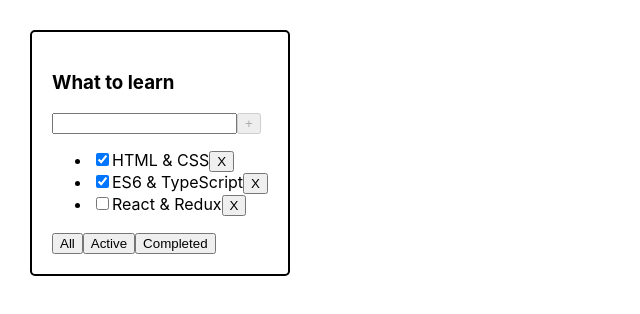
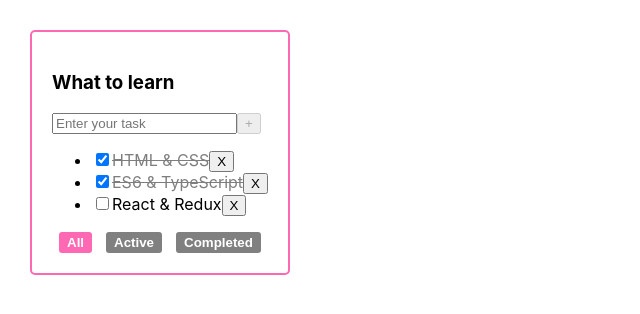
Before and after one commit to skiffter1337/TodoList, a React (Create React App) app: page / in a window 1280 px wide. Shown: the top 314 px of the page, without its empty margins (0-640 px from the left). Built offline with nearby package versions, Linux system fonts and the light colour scheme.

Commit message:
add checkbox logic, add conditional rendered classes, refactored TodoList.tsx

```diff
--- a/src/App.css
+++ b/src/App.css
@@ -8,7 +8,44 @@
 }
 
 .todolist {
-  border: 2px solid black;
+  border: 2px solid hotpink;
   border-radius: 5px;
   padding: 20px;
 }
+
+
+.task {
+  font-weight: bold;
+}
+
+.task-is-done {
+  text-decoration: line-through;
+  opacity: 0.5;
+}
+
+.active-filter {
+  background-color: hotpink;
+  font-weight: bold;
+  color: white;
+  border: 2px solid hotpink;
+  border-radius: 3px ;
+}
+
+.filter-button {
+  background-color: gray;
+  font-weight: bold;
+  color: white;
+  border: 2px solid gray;
+  border-radius: 3px ;
+}
+
+.filter-btn-container {
+  display: flex;
+  justify-content: space-around;
+}
+
+.input-error {
+  border: 2px solid hotpink;
+  border-radius: 2px;
+  outline: none;
+}
--- a/src/App.tsx
+++ b/src/App.tsx
@@ -1,6 +1,6 @@
 import React, {useState} from 'react';
 import './App.css';
-import TodoList, {TaskType} from "./TodoList";
+import {TodoList, TaskType} from "./TodoList";
 import {v1} from "uuid";
 
 
@@ -13,7 +13,7 @@ const App = () => {
         {id: v1(), title: "ES6 & TypeScript", isDone: true},
         {id: v1(), title: "React & Redux", isDone: false},
     ])
-
+    const [filter, setFilter] = useState<FilteredType>("all")
     const addNewTask = (title: string) => {
         let newTask: TaskType = {id: v1(), title: title, isDone: false}
         setTasks([newTask, ...tasks])
@@ -22,9 +22,6 @@ const App = () => {
         const updatedTasks = tasks.filter(tasks => tasks.id !== tasksId)
         setTasks(updatedTasks)
     }
-
-    const [filter, setFilter] = useState<FilteredType>("all")
-
     const getFilteredTasks = (tasks: TaskType[], filter: FilteredType): TaskType[] => {
         switch (filter) {
             case "active":
@@ -36,6 +33,10 @@ const App = () => {
         }
     }
     const filteredTasks: TaskType[] = getFilteredTasks(tasks, filter)
+    const changeTaskStatus = (tasksId: string, newIsDone: boolean) => {
+     setTasks(tasks.map(t => t.id === tasksId ? {...t, isDone: newIsDone} : t))
+    }
+
 
     return (
         <div className="App">
@@ -44,6 +45,8 @@ const App = () => {
                       removeTasks={removeTasks}
                       setFilter={setFilter}
                       addNewTask={addNewTask}
+                      changeTaskStatus={changeTaskStatus}
+                      filter={filter}
             />
         </div>
     );
--- a/src/TasksList.tsx
+++ b/src/TasksList.tsx
@@ -1,22 +1,25 @@
-import React from 'react';
+import React, {ChangeEvent} from 'react';
 import {TaskType} from "./TodoList";
 
-type TasksListPropsType= {
+type TasksListPropsType = {
     tasks: TaskType[]
-    removeTasks: (tasksId: string)=>void
+    removeTasks: (tasksId: string) => void
+    changeTaskStatus: (taskId: string, newIsDone: boolean) => void
 
 }
 
 
-const  TasksList = (props: TasksListPropsType) => {
+const TasksList = (props: TasksListPropsType) => {
     const tasksItems: JSX.Element[] | JSX.Element = props.tasks.length
         ? props.tasks.map((task) => {
-              const  removeTask = () => props.removeTasks(task.id)
+            const removeTaskHandler = () => props.removeTasks(task.id)
+            const onChangeCheckboxHandler = (e: ChangeEvent<HTMLInputElement>) => props.changeTaskStatus(task.id, e.currentTarget.checked)
+
             return (
                 <li key={task.id}>
-                        <input type="checkbox" checked={task.isDone}/>
-                        <span>{task.title}</span>
-                        <button onClick={removeTask}>X</button>
+                    <input onChange={onChangeCheckboxHandler} type="checkbox" checked={task.isDone}/>
+                    <span className={task.isDone ? "task-is-done" : ""}>{task.title}</span>
+                    <button onClick={removeTaskHandler}>X</button>
                 </li>
             )
         })
--- a/src/TodoList.tsx
+++ b/src/TodoList.tsx
@@ -1,7 +1,6 @@
 import React, {ChangeEvent, KeyboardEventHandler, RefObject, useRef, useState, KeyboardEvent} from 'react';
 import TasksList from "./TasksList";
 import {FilteredType} from "./App";
-
 
 type TodoListPropsType = {
     title: string
@@ -9,64 +8,82 @@ type TodoListPropsType = {
     removeTasks: (tasksId: string) => void
     setFilter: (filter: FilteredType) => void
     addNewTask: (title: string) => void
+    changeTaskStatus: (taskId: string, newIsDone: boolean) => void
+    filter: FilteredType
 }
-
 export type TaskType = {
     id: string
     title: string
     isDone: boolean
+
 }
 
-const TodoList = (props: TodoListPropsType) => {
-    // const addTaskInput: RefObject<HTMLInputElement> = useRef(null);
-    // const addTask = () => {
-    //    if(addTaskInput.current) {
-    //        props.addNewTask(addTaskInput.current.value)
-    //        addTaskInput.current.value = ""
-    //    }
-    // }
-
+export const TodoList = (props: TodoListPropsType) => {
+    const [error, setError] = useState<boolean>(false)
     const [title, setTitle] = useState<string>("")
 
-    const changeLocalTitle = (event: ChangeEvent<HTMLInputElement>) => setTitle(event.currentTarget.value)
+    const maxTaskLength: number = 15
+    const isTaskLengthTooLong: boolean = title.length > maxTaskLength
+    const taskMaxLengthMessage = isTaskLengthTooLong && title.trim() && <div style={{color: "hotpink"}}>Task title is too long!</div>
+    const taskErrorMessage = error && <div style={{color: "hotpink"}}>Task is required</div>
+    const inputErrorClasses = error || isTaskLengthTooLong ? "input-error" : ""
+    const inputButtonDisabling = title.trim().length === 0 || !title || isTaskLengthTooLong
+    const allButtonClasses = props.filter === "all" ? "active-filter" : "filter-button"
+    const activeButtonClasses = props.filter === "active" ? "active-filter" : "filter-button"
+    const completedButtonClasses = props.filter === "completed" ? "active-filter" : "filter-button"
 
+    const changeLocalTitle = (event: ChangeEvent<HTMLInputElement>) => {
+        error && setError(false)
+        setTitle(event.currentTarget.value)
+    }
     const addTask = () => {
         const trimmedTitle = title.trim()
         if (trimmedTitle) {
             props.addNewTask(title)
-        }
+        } else setError(true)
         setTitle("")
     }
-    const onKeyDownTask = (event: KeyboardEvent<HTMLInputElement>) => event.key === "Enter" && addTask()
+    const onKeyDownTask = (event: KeyboardEvent<HTMLInputElement>) => event.key === "Enter" && title.length < 15 && addTask()
+
+    const filterHandlerCreator = (filter: FilteredType) => props.setFilter(filter)
 
 
-    const setAllFilterValue = () => props.setFilter("all")
-    const setActiveFilterValue = () => props.setFilter("active")
-    const setCompletedFilterValue = () => props.setFilter("completed")
 
 
     return (
         <div className={"todolist"}>
             <h3>{props.title}</h3>
             <div>
-                {/*<input ref={addTaskInput}/>*/}
-                {/*<button onClick={addTask}>+</button>*/}
-                <input value={title} onChange={changeLocalTitle} onKeyDown={onKeyDownTask}/>
+                <input
+                    placeholder={"Enter your task"}
+                    value={title}
+                    onChange={changeLocalTitle}
+                    onKeyDown={onKeyDownTask}
+                    className={inputErrorClasses}
+                />
                 <button
-                    disabled={title.trim().length === 0 || !title || title.length > 15}
+                    disabled={inputButtonDisabling}
                     onClick={addTask}>
                     +
                 </button>
-                {title.length > 15 && <div style={{color: "hotpink"}}>Task title if to long!</div>}
+                {taskMaxLengthMessage}
+                {taskErrorMessage}
             </div>
-            <TasksList tasks={props.tasks} removeTasks={props.removeTasks}/>
-            <div>
-                <button onClick={setAllFilterValue}>All</button>
-                <button onClick={setActiveFilterValue}>Active</button>
-                <button onClick={setCompletedFilterValue}>Completed</button>
+            <TasksList
+                changeTaskStatus={props.changeTaskStatus}
+                tasks={props.tasks}
+                removeTasks={props.removeTasks}/>
+            <div className="filter-btn-container">
+                <button className={allButtonClasses}
+                        onClick={() => filterHandlerCreator("all")}>All
+                </button>
+                <button className={activeButtonClasses}
+                        onClick={() => filterHandlerCreator("active")}>Active
+                </button>
+                <button className={completedButtonClasses}
+                        onClick={() => filterHandlerCreator("completed")}>Completed
+                </button>
             </div>
         </div>
     );
 };
-
-export default TodoList;
```
Also changed, not shown: src/NewComponent.tsx (added, +11 -0 lines). Lines whose indentation alone changed are shown as unchanged.
